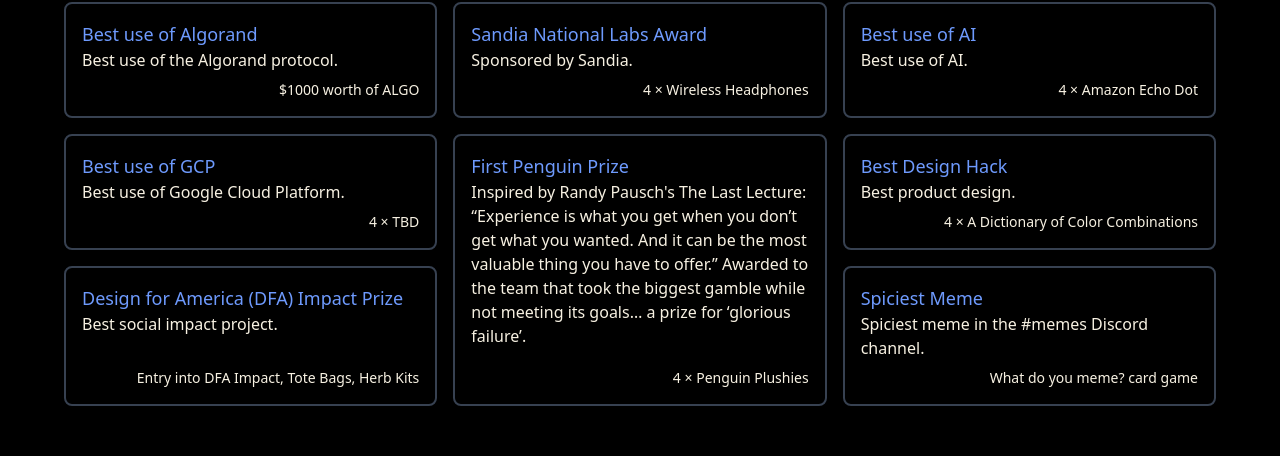
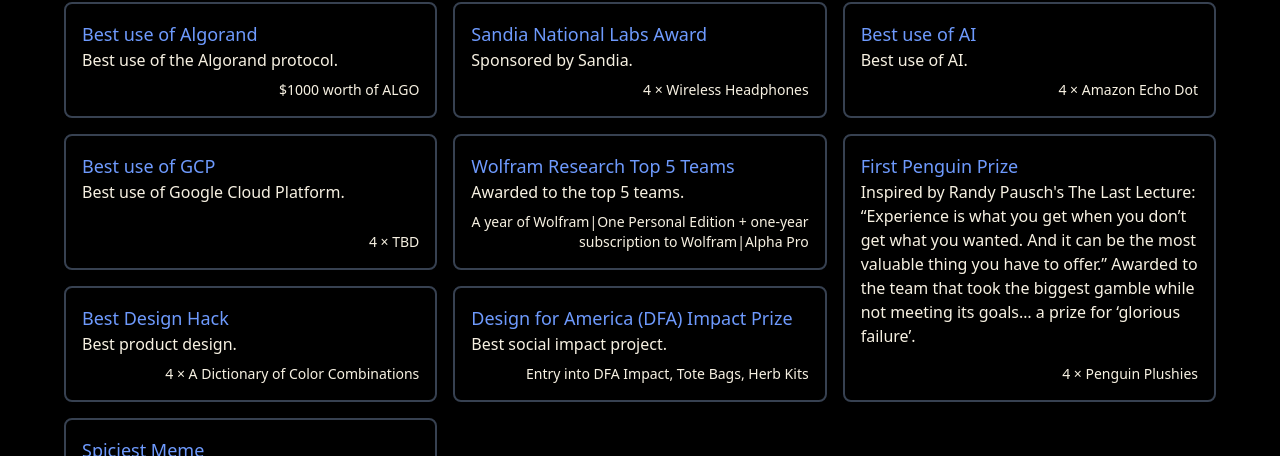
Before and after one commit to ScottyLabs/tartanhacks, a Next.js app: page / in a window 1280 px wide. Shown: the part 3968-4424 px from the top of the page. Built offline with nearby package versions, Linux system fonts and the light colour scheme; no server answers.

Commit message:
Add Wolfram prize

```diff
--- a/src/components/Prizes.tsx
+++ b/src/components/Prizes.tsx
@@ -68,6 +68,11 @@ export default function About() {
               prize="4 × TBD"
             />
             <Prize
+              name="Wolfram Research Top 5 Teams"
+              description="Awarded to the top 5 teams."
+              prize="A year of Wolfram|One Personal Edition + one-year subscription to Wolfram|Alpha Pro"
+            />
+            <Prize
               name="First Penguin Prize"
               description={`Inspired by Randy Pausch's The Last Lecture: “Experience is what you get when you don’t get what you wanted. And it can be the most valuable thing you have to offer.”
 Awarded to the team that took the biggest gamble while not meeting its goals… a prize for ‘glorious failure’.`}
```
